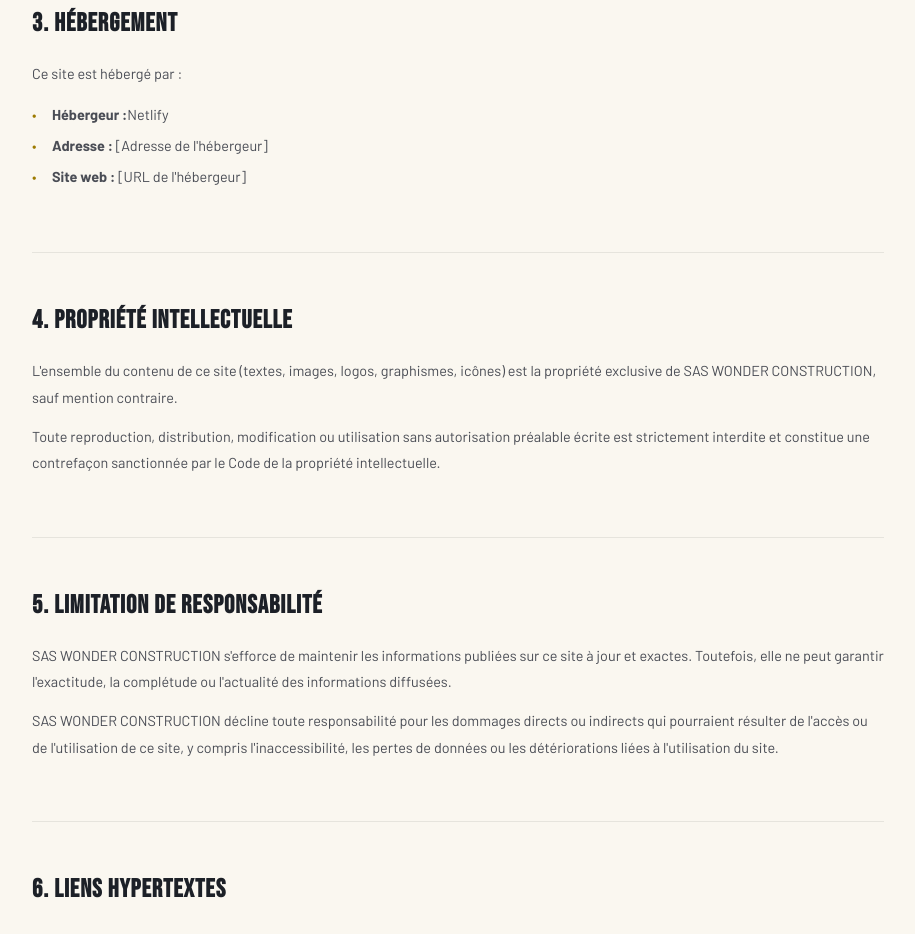
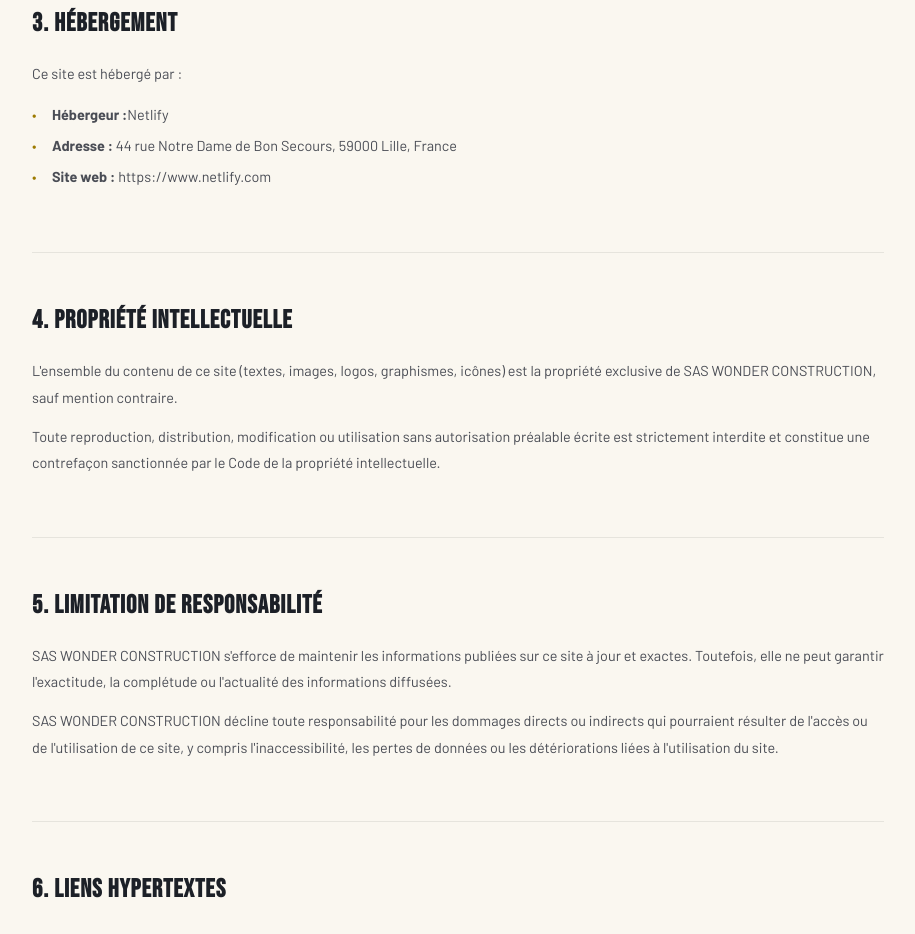
Before and after one commit to chadracafonsonculo1-svg/wonder-construction, a website: page mentions-legales.html in a window 1280 px wide. Shown: the part 1080-2014 px from the top of the page, without its empty margins (182-1097 px from the left). Drawn offline with nearby package versions, Linux system fonts and the light colour scheme.

Commit message:
fix: add Netlify address and URL in mentions légales

```diff
--- a/mentions-legales.html
+++ b/mentions-legales.html
@@ -64,8 +64,8 @@
       <p>Ce site est hébergé par :</p>
       <ul>
         <li><strong>Hébergeur :</strong>Netlify</li>
-        <li><strong>Adresse :</strong> [Adresse de l'hébergeur]</li>
-        <li><strong>Site web :</strong> [URL de l'hébergeur]</li>
+        <li><strong>Adresse :</strong> 44 rue Notre Dame de Bon Secours, 59000 Lille, France</li>
+        <li><strong>Site web :</strong> https://www.netlify.com</li>
       </ul>
     </div>
 
```
